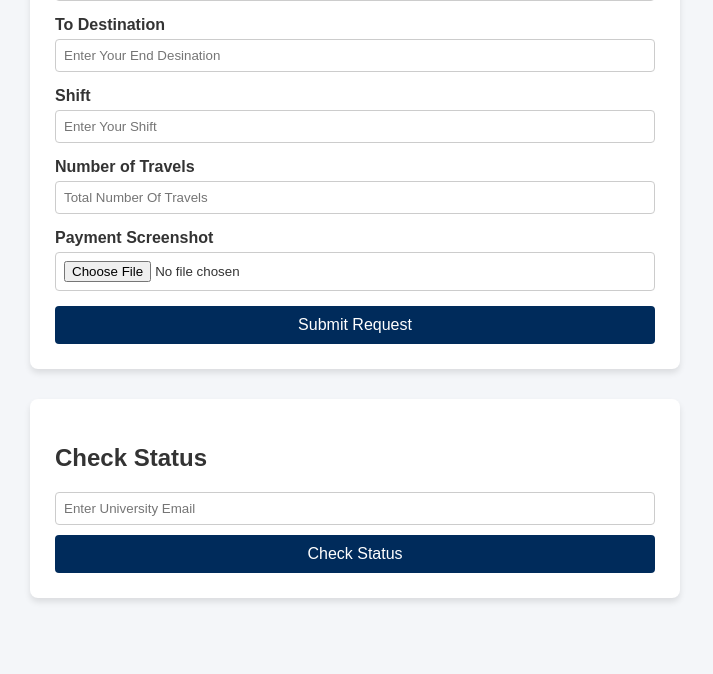
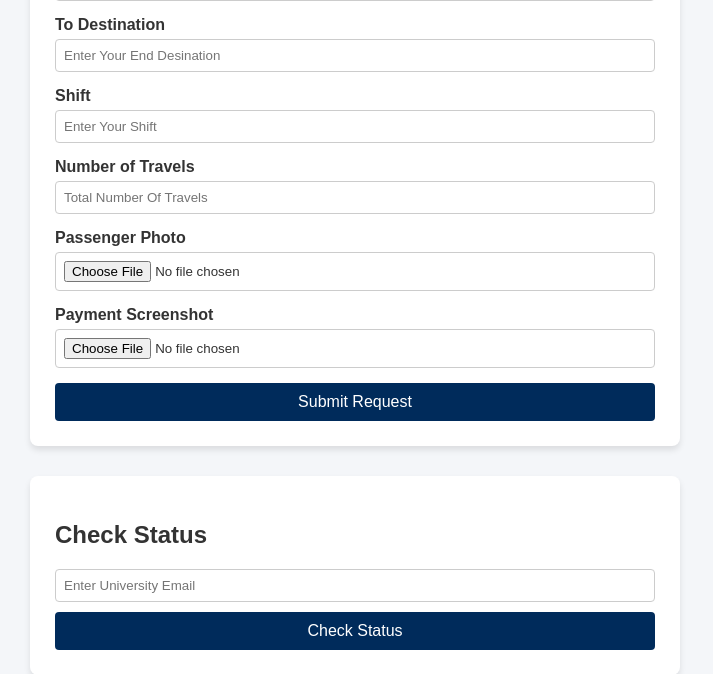
Before and after one commit to Kashyap42576/bus-pass-system, a Flask app: page / in a window 1280 px wide. Shown: the part 824-1498 px from the top of the page, without its empty margins (0-713 px from the left). Before the commit the page ends 1426 px from the top, so only its background shows below. Run offline with Flask 3, Linux system fonts and the light colour scheme.

Commit message:
Add passenger photo field and fix department label
Updated the form to include a field for passenger photo and corrected a typo in the department label.

```diff
--- a/templates/index.html
+++ b/templates/index.html
@@ -44,6 +44,7 @@
             <div class="form-group"><label>To Destination</label><input type="text" name="to_dest" placeholder="Enter Your End Desination" required></div>
             <div class="form-group"><label>Shift</label><input type="text" name="shift" placeholder="Enter Your Shift" required></div>
             <div class="form-group"><label>Number of Travels</label><input type="number" name="travels" placeholder="Total Number Of Travels" required></div>
+            <div class="form-group"><label>Passenger Photo</label><input type="file" name="passenger_photo" accept="image/*" required></div>
             <div class="form-group"><label>Payment Screenshot</label><input type="file" name="screenshot" accept="image/*" required></div>
             <button type="submit">Submit Request</button>
         </form>
```
